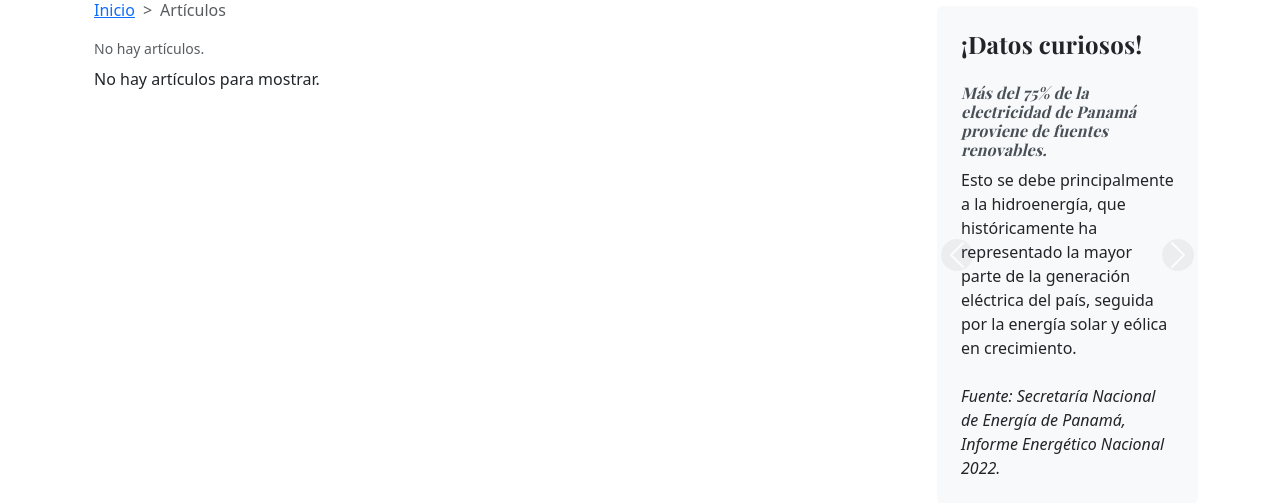
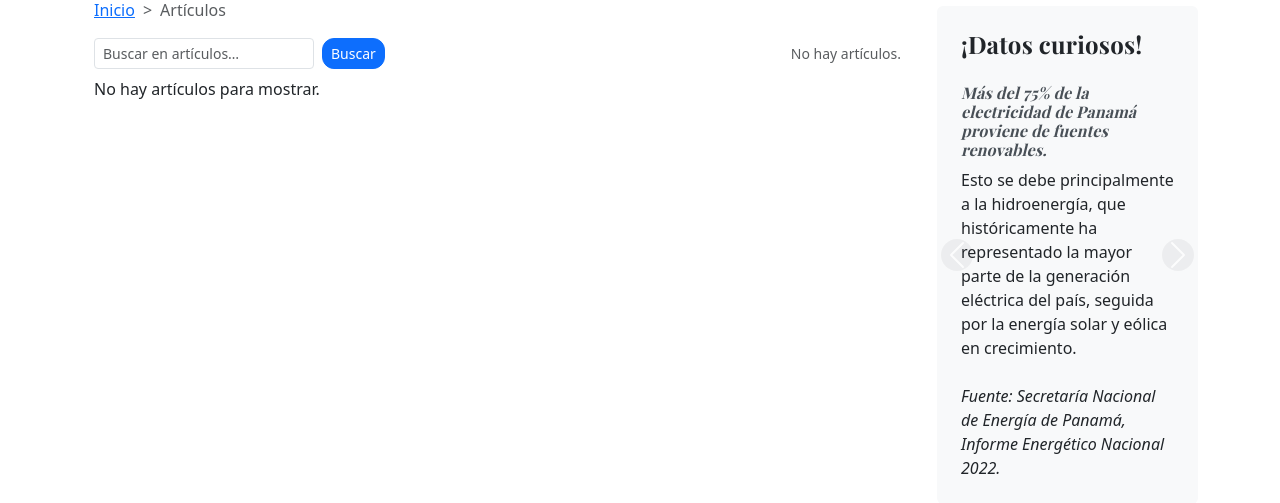
Before and after one commit to CanalEnergetico/blog-website, a Flask app: page /articulos in a window 1280 px wide. Shown: the part 198-701 px from the top of the page. Run offline with Flask 3, Linux system fonts and the light colour scheme; data that the repository does not hold is empty; some libraries are stand-ins or nearby versions.

Commit message:
text filter

```diff
--- a/app/routes.py
+++ b/app/routes.py
@@ -66,7 +66,7 @@ def articulos_todos():
             Articulos.contenido.ilike(like)
         ))
 
-    q = Articulos.query.order_by(Articulos.fecha.desc(), Articulos.id.desc())
+    q = q.order_by(Articulos.fecha.desc())
     pagination = db.paginate(q, page=page, per_page=12, error_out=False)
 
     return render_template(
--- a/templates/articulos.html
+++ b/templates/articulos.html
@@ -12,16 +12,16 @@
     </ol>
   </nav>
 
-<!--FILTRO DE TEXTO-->
+<!--  FILTRO DE TEXTO  -->
   <div class="d-flex flex-wrap justify-content-between align-items-center gap-2 mb-2">
-<!--  <form method="get" class="d-flex align-items-center gap-2">-->
-<!--    <input type="search" name="q" value="{{ qtxt or '' }}" class="form-control form-control-sm"-->
-<!--           placeholder="Buscar en artículos…" style="max-width: 320px;">-->
-<!--    <button class="btn btn-sm btn-primary">Buscar</button>-->
-<!--    {% if qtxt %}-->
-<!--      <a class="btn btn-sm btn-outline-secondary" href="{{ url_for('main.articulos_todos') }}">Limpiar</a>-->
-<!--    {% endif %}-->
-<!--  </form>-->
+    <form method="get" class="d-flex align-items-center gap-2">
+      <input type="search" name="q" value="{{ qtxt or '' }}" class="form-control form-control-sm"
+             placeholder="Buscar en artículos…" style="max-width: 320px;">
+      <button class="btn btn-sm btn-primary">Buscar</button>
+      {% if qtxt %}
+        <a class="btn btn-sm btn-outline-secondary" href="{{ url_for('main.articulos_todos') }}">Limpiar</a>
+      {% endif %}
+    </form>
 
     <p class="text-muted small m-0">
       {% if total %}
@@ -36,7 +36,7 @@
   {% if articulos %}
     <!-- Cuatro destacados al principio -->
     <div class="row mb-4">
-      {% for articulo in articulos[-1:-5:-1] %}
+      {% for articulo in articulos[:4] %}
         <div class="col-md-6 mb-4">
           <div class="card h-100 shadow-sm">
             {% if articulo.img_url %}
@@ -65,7 +65,7 @@
 
     <!-- Resto de artículos en filas de tres -->
     <div class="row">
-      {% for articulo in articulos[-5::-1] %}
+      {% for articulo in articulos[4:] %}
         <div class="col-md-4 mb-4">
           <div class="card h-100 shadow-sm">
             <div class="card-body d-flex flex-column">
@@ -117,6 +117,5 @@
   </nav>
   {% endif %}
 
-
 </div>
 {% endblock %}
```
Lines whose indentation alone changed are shown as unchanged.
